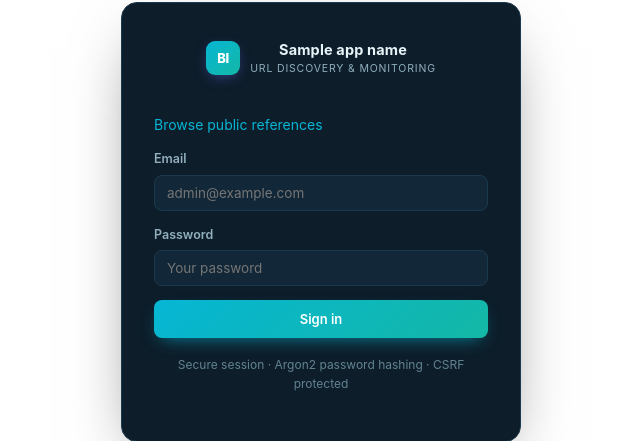
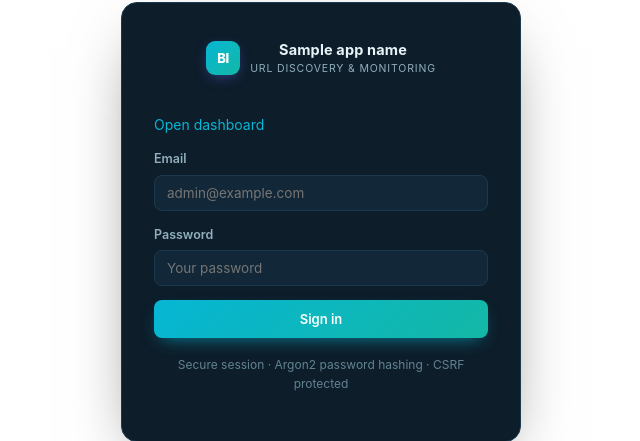
Before and after one commit to Mr-argha-das/index_metrix, a Python web app: template app/templates/login.html in a window 1280 px wide. Shown: the part 178-619 px from the top of the page, without its empty margins (319-959 px from the left). Run offline with Jinja, Linux system fonts and the light colour scheme; the template is opened without the code that fills it: most values are stand-ins (such as "Sample title", 1, 10 or a date in 2020).

Commit message:
Remove deleted references links

```diff
--- a/app/templates/login.html
+++ b/app/templates/login.html
@@ -21,7 +21,7 @@
           <div class="brand-sub">URL Discovery &amp; Monitoring</div>
         </div>
       </div>
-      <p><a href="/references">Browse public references</a></p>
+      <p><a href="/dashboard">Open dashboard</a></p>
       <div class="login-error" id="login-error"></div>
       <form id="login-form">
         <div class="field">
```
